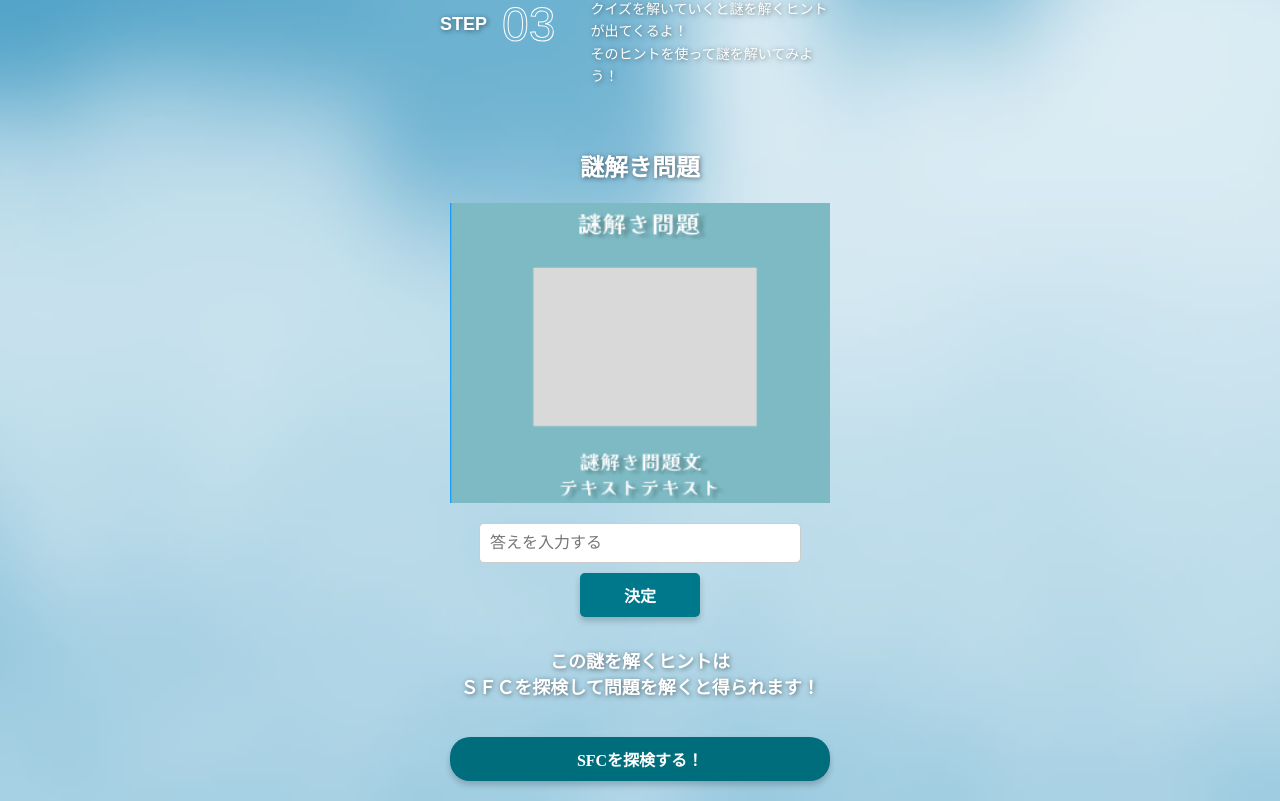
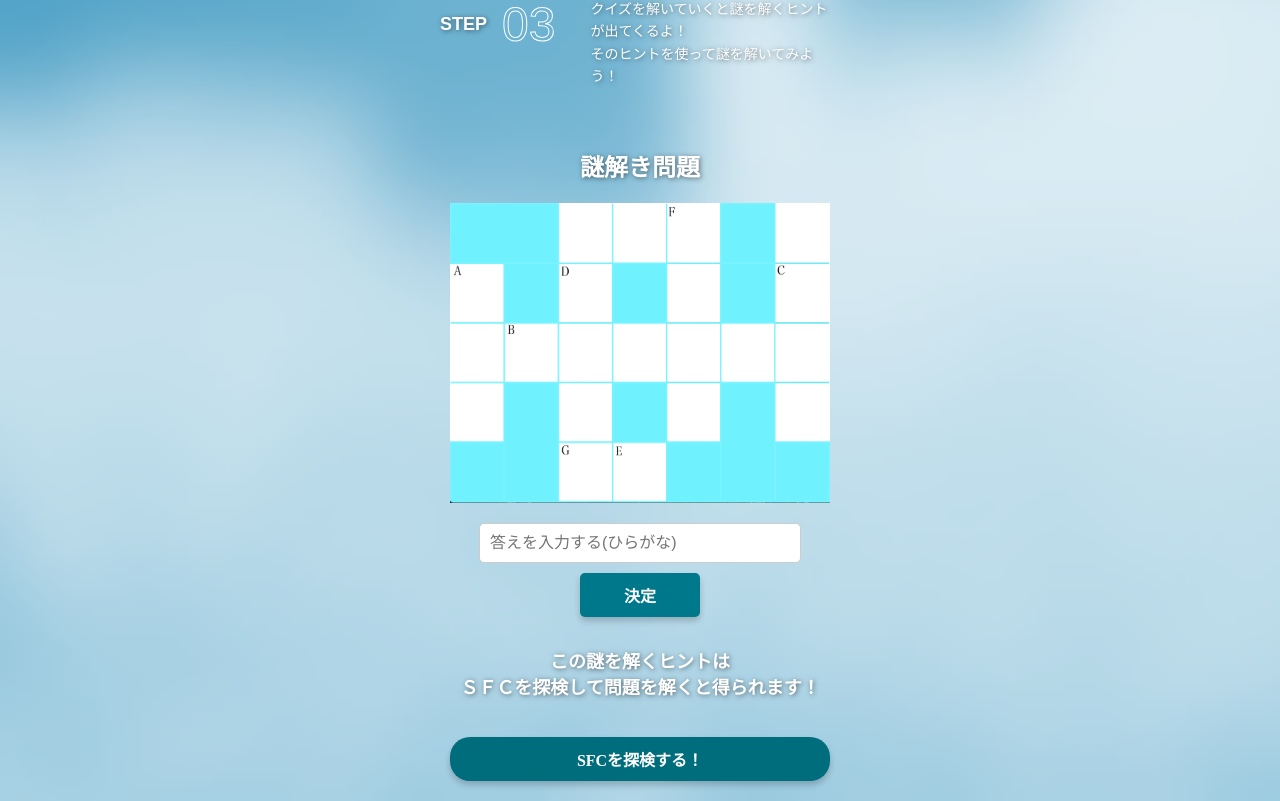
Before and after one commit to Izana180/sfc_campustour, a Next.js app: page / in a window 1280 px wide. Shown: the part 3895-4696 px from the top of the page. Built offline with nearby package versions, Linux system fonts and the light colour scheme; a web font is replaced by a local one.

Commit message:
謎解き追加

```diff
--- a/app/page.js
+++ b/app/page.js
@@ -5,6 +5,7 @@ import { useState } from 'react';
 import { useRouter } from 'next/navigation';
 import Image from 'next/image';
 import styles from './page.module.css';
+import Head from 'next/head';
 
 export default function Home() {
   const [menuOpen, setMenuOpen] = useState(false);
@@ -243,14 +244,25 @@ export default function Home() {
       {/* 5th */}
       <div ref={bottomRef} className={styles.fifthSection}>
         <h2>謎解き問題</h2>
-        <Image src="/nazotoki.png" alt="謎解き問題" width={380} height={300} />
-        <form className={styles.answerForm}>
+        <Image src="/QQQ.png" alt="謎解き問題" width={380} height={300} />
+        <form
+          className={styles.answerForm}
+          onSubmit={(e) =>{
+            e.preventDefault();
+            const answer = e.target.answerInput.value.trim();
+            if (answer === "ふくざわゆきち") {
+              window.location.href = "https://web.sfc.keio.ac.jp/~s23476yt/clear/nazoex.html";
+            } else {
+              alert("残念！");
+            }
+          }}
+        >
           <input
             type="text"
             id="answerInput"
             name="answerInput"
             className={styles.answerInput}
-            placeholder="答えを入力する"
+            placeholder="答えを入力する(ひらがな)"
           />
           <button type="submit" className={styles.submitButton}>決定</button>
         </form>
```
Also changed, not shown: public/QQQ.png (added).
